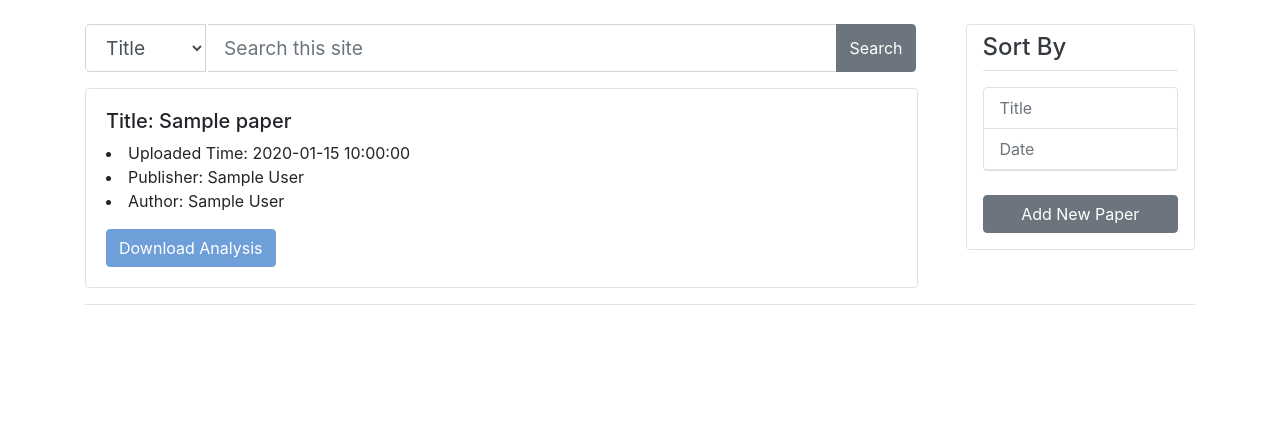
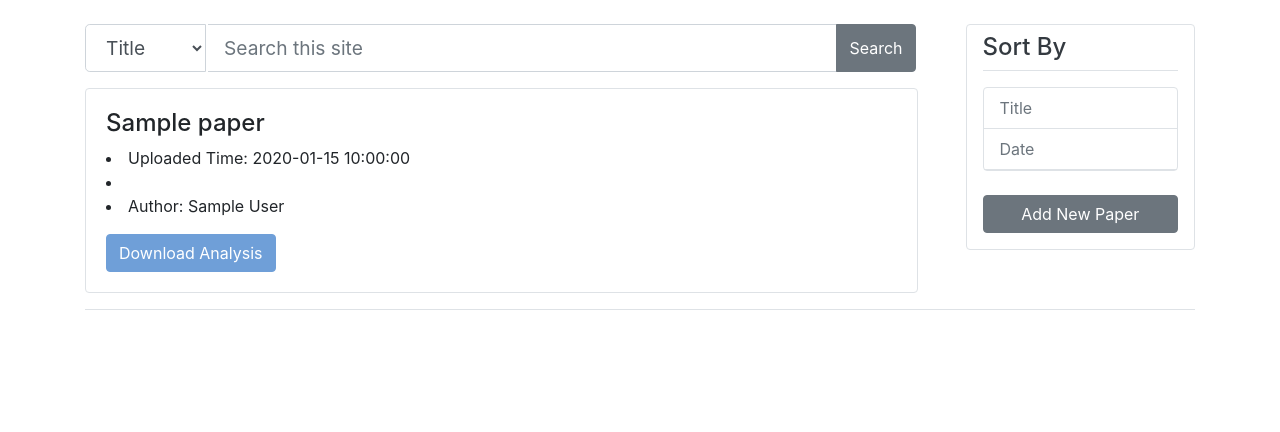
Before and after one commit to PrincessGods/deco3801, a Flask app: page /paper in a window 1280 px wide. Shown: the part 61-493 px from the top of the page. Run offline with Flask 2, Linux system fonts and the light colour scheme; tables that the repository leaves empty hold one stand-in row (values such as "Sample post"); some libraries are stand-ins or nearby versions.

Commit message:
no message

```diff
--- a/application/templates/paper.html
+++ b/application/templates/paper.html
@@ -9,7 +9,7 @@
                 {{ searchform.hidden_tag() }}
                 <fieldset class="form-group m-auto">
                     <div class="form-group d-flex">
-                        {{ searchform.select(class="form-control form-control-lg", id="filter") }}
+                        {{ searchform.select(class="form-control form-control-lg border-fight-0", id="filter") }}
                         {{ searchform.search(class="form-control form-control-lg border-left-0 search_bar rounded-0") }}
                         {{ searchform.submit(class="btn btn-secondary search_btn") }}
                     </div>
@@ -18,9 +18,9 @@
             <div>
                 {% for paper in papers %}
                     <div class="card-body border rounded mb-2">
-                        <b><h5 class="">Title: {{ paper.title }}</h5></b>
+                        <b><h4 class="">{{ paper.title }}</h4></b>
                         <li>Uploaded Time: {{ paper.date }}</li>
-                        <li>Publisher: {{ paper.author.user_firstname }} {{ paper.author.user_lastname }}</li>
+                        <li><a href=#>Publisher: {{ paper.author.user_firstname }} {{ paper.author.user_lastname }}</a></li>
                         <li>Author: {{ paper.paper_author }}</li>
                         <a class="btn btn-primary mt-3" href="#">Download Analysis</a>
                     </div>
```
